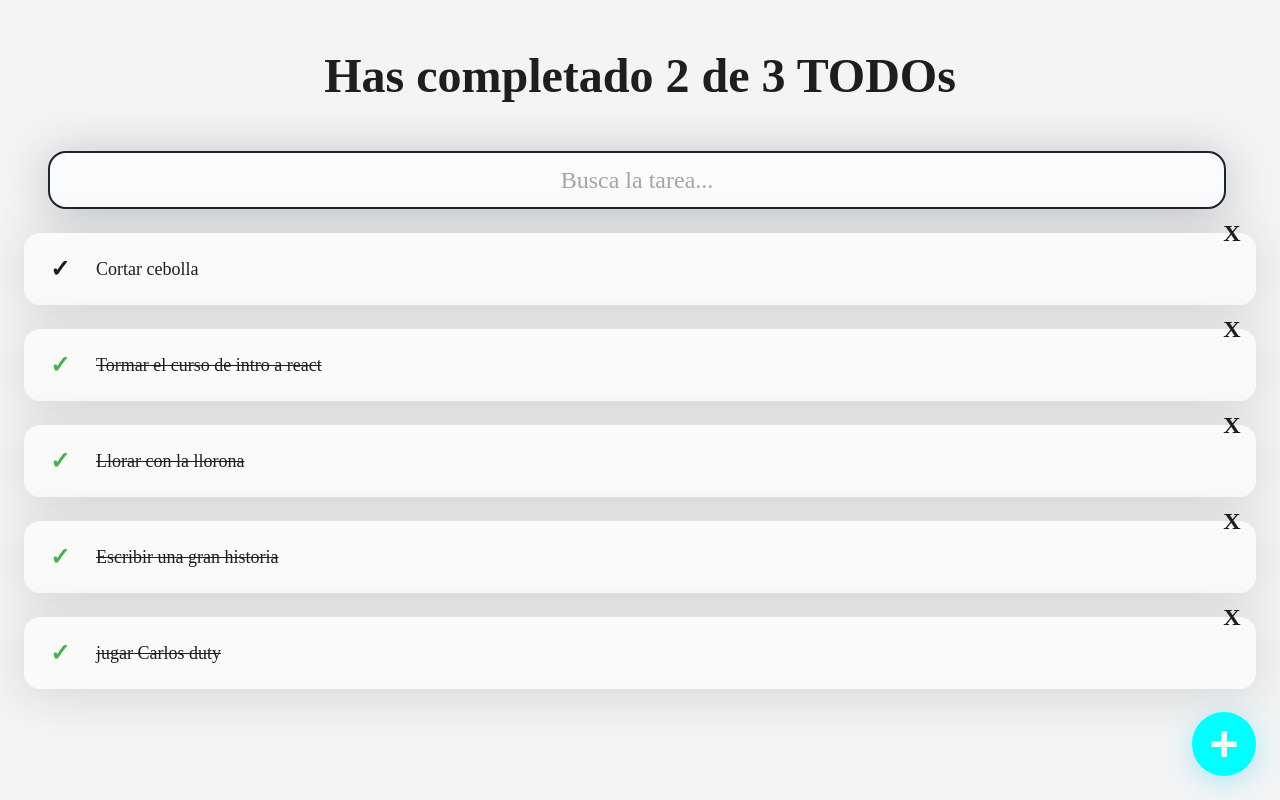
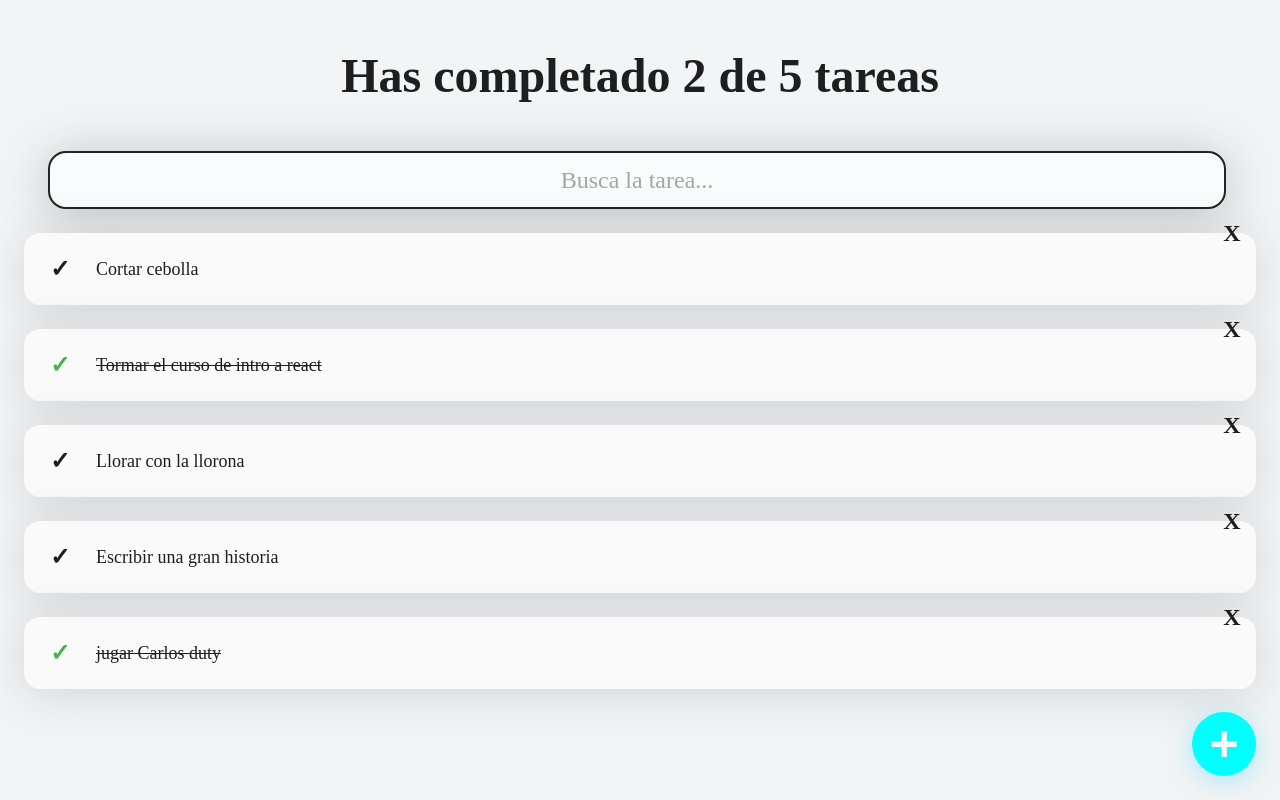
Before and after one commit to santiago-beeb/to-do, a React (Create React App) app: page / in a window 1280 px wide. Built offline with nearby package versions, Linux system fonts and the light colour scheme.

Commit message:
Palomita y delete completados

```diff
--- a/src/App.js
+++ b/src/App.js
@@ -6,24 +6,63 @@
 import { CreateTodoButton } from "./CreateTodoButton.js";
 
 //import './App.css';
-const todos = [
+const defaultTodos = [
   { text: "Cortar cebolla", completed: false },
   { text: "Tormar el curso de intro a react", completed: true },
-  { text: "Llorar con la llorona", completed: true },
-  { text: "Escribir una gran historia", completed: true },
-  { text: "jugar Carlos duty", completed: true }
+  { text: "Llorar con la llorona", completed: false },
+  { text: "Escribir una gran historia", completed: false },
+  { text: "jugar Carlos duty", completed: true },
 ];
 function App() {
+  const [todos, setTodos] = React.useState(defaultTodos);
+  const [searchValue, setSearchValue] = React.useState("");
+
+  //filtro tareas completadas
+  const completedTodos = todos.filter((todo) => !!todo.completed).length;
+  const totalTodos = todos.length;
+
+  // Filtro para la busqueda
+  let searchedTodos = [];
+
+  if (!searchValue.length >= 1) {
+    searchedTodos = todos;
+  } else {
+    searchedTodos = todos.filter((todo) => {
+      const todoText = todo.text.toLowerCase();
+      const searchText = searchValue.toLowerCase();
+      return todoText.includes(searchText);
+    });
+  }
+
+  //Cada vez que reciba un text va a buscar en nuestra lista de
+  //todos cumplen con esa condicion
+  const toggleCompleteTodos = (text) => {
+    const todoIndex = todos.findIndex(todo => todo.text === text);
+    const newTodos = [...todos];
+    newTodos[todoIndex].completed = !newTodos[todoIndex].completed;
+    setTodos(newTodos);
+  }
+
+
+  const deleteTodo = (text) => {
+    const todoIndex = todos.findIndex((todo) => todo.text === text);
+    const newTodos = [...todos];
+    newTodos.splice(todoIndex, 1);
+    setTodos(newTodos);
+  };
+
   return (
     <React.Fragment>
-      <TodoCounter />
-      <TodoSearch />
+      <TodoCounter total={totalTodos} completed={completedTodos} />
+      <TodoSearch searchValue={searchValue} setSearchValue={setSearchValue} />
       <TodoList>
-        {todos.map(todo => (
+        {searchedTodos.map((todo) => (
           <TodoItem
-          key={todo.text}
-          text={todo.text}
-          completed={todo.completed}
+            key={todo.text}
+            text={todo.text}
+            completed={todo.completed}
+            onDelete={() => deleteTodo(todo.text)}
+            onComplete={() => toggleCompleteTodos(todo.text)}
           />
         ))}
       </TodoList>
--- a/src/TodoCounter.js
+++ b/src/TodoCounter.js
@@ -1,8 +1,8 @@
 import React from "react";
 import './TodoCounter.css';
 
-function TodoCounter() {
-  return <h2 className="TodoCounter" >Has completado 2 de 3 TODOs</h2>;
+function TodoCounter({ total, completed }) {
+  return <h2 className="TodoCounter" >Has completado {completed} de {total} tareas</h2>;
 }
 
 export { TodoCounter };
--- a/src/TodoItem.js
+++ b/src/TodoItem.js
@@ -2,19 +2,11 @@
 import './TodoItem.css';
 
 function TodoItem(props){
-    const onComplete = () => {
-        alert('Completaste la tarea de ' + props.text);
-    };
-
-    const onDelete = () => {
-        alert('Borraste la tarea de ' + props.text);
-    };
-
     return(
         <li className="TodoItem">
             <span
             className={`Icon Icon-check ${props.completed && 'Icon-check--active'}`}
-            onClick={onComplete}
+            onClick={props.onComplete}
             >
             ✓
             </span>
@@ -22,9 +14,9 @@
             <p className={`TodoItem-p ${props.completed && 'TodoItem-p--complete'}`} >{props.text}</p>
 
             <span className="Icon Icon-delete"
-            onClick={onDelete}
+            onClick={props.onDelete}
             >
-                X
+            X
             </span>
 
         </li>
--- a/src/TodoSearch.js
+++ b/src/TodoSearch.js
@@ -1,9 +1,18 @@
 import React from "react";
 import './TodoSearch.css'
 
-function TodoSearch(){
+function TodoSearch({ searchValue, setSearchValue }){
+    const onSearchValueChange = (event) => {
+        setSearchValue(event.target.value);
+    };
+
     return(
-        <input className="TodoSearch" placeholder="Busca la tarea..." />
+        <input
+        className="TodoSearch"
+        placeholder="Busca la tarea..."
+        value={searchValue}
+        onChange={onSearchValueChange}
+        />
     );
 }
 
```
